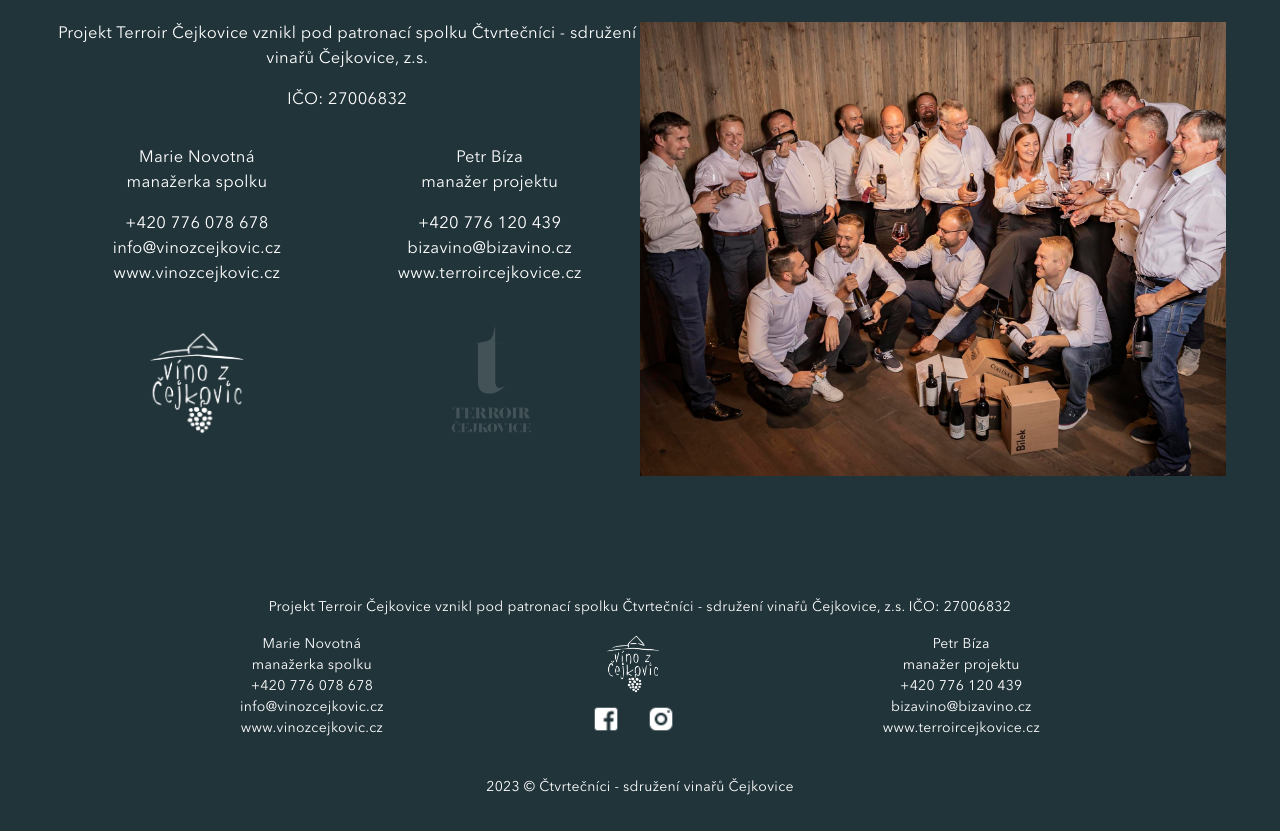
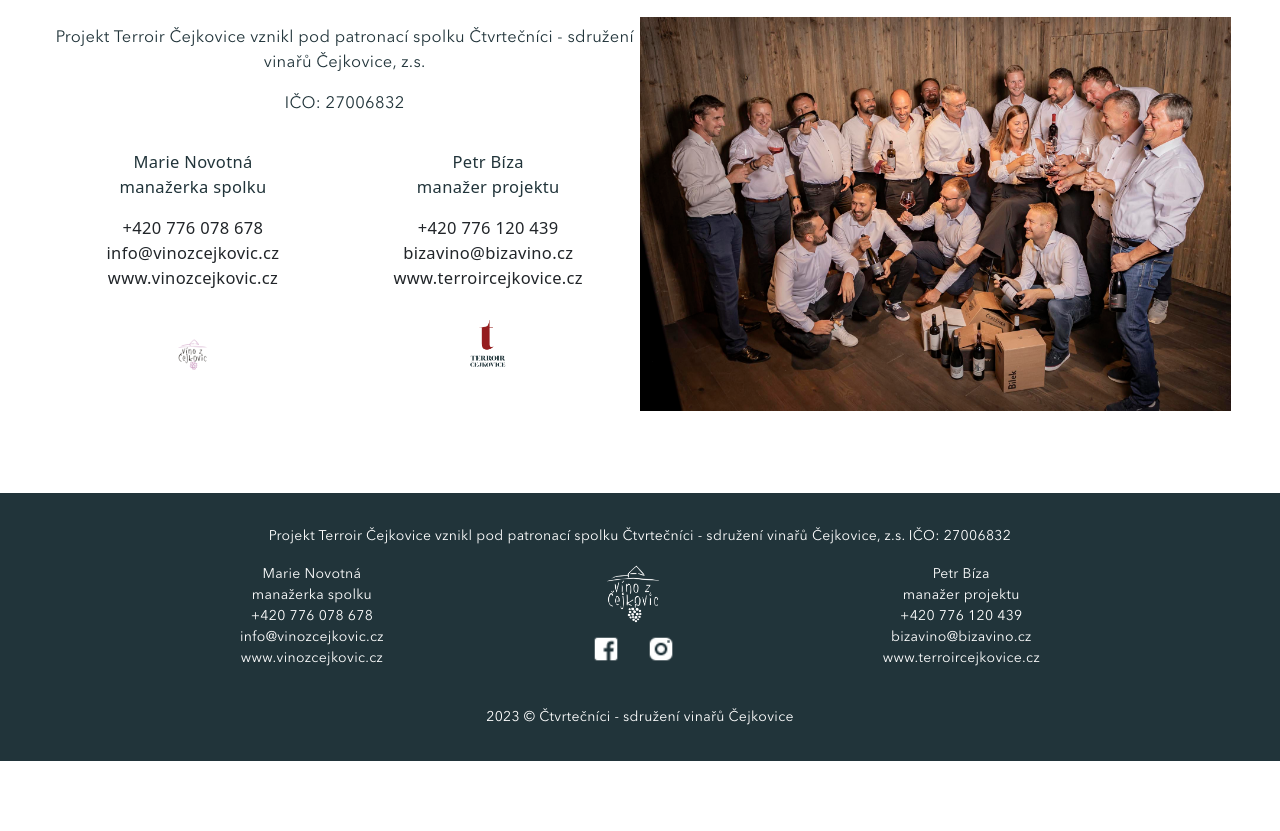
Before and after one commit to JanaMalecka/terroir, a React (Create React App) app: page /kontakt in a window 1280 px wide. Shown: the part 600-1431 px from the top of the page. After the commit the page ends 1361 px from the top, so only its background shows below. Built offline with nearby package versions, Linux system fonts and the light colour scheme.

Commit message:
contact page slightly changed

```diff
--- a/src/components/Footer/Footer.tsx
+++ b/src/components/Footer/Footer.tsx
@@ -2,7 +2,7 @@ import { FC } from 'react';
 
 const Footer: FC = (): JSX.Element => {
   return (
-    <footer className="container-footer">
+    <footer className="container-footer mt-5">
       <div className="footer-section">
         <div>
           <p className="mb-3">
--- a/src/pages/Contacts.tsx
+++ b/src/pages/Contacts.tsx
@@ -4,7 +4,6 @@ import photowinemakers from '../assets/images/spolecna.jpg';
 const Contacts: FC = (): JSX.Element => {
   return (
     <>
-      <section className="container--dark">
       <div className="container__content container-content--columns">
         <h1>KONTAKT</h1>
         <div className="contact-section">
@@ -33,7 +32,7 @@ const Contacts: FC = (): JSX.Element => {
                 <div className="mb-3 mt-3 d-flex flex-column">
                   <a
                     href="tel:+420776078678"
-                      className="link"
+                    className="link-dark"
                     aria-label="+ 420. 776. 078. 678."
                   >
                     +420 776 078 678
@@ -41,14 +40,14 @@ const Contacts: FC = (): JSX.Element => {
 
                   <a
                     href="mailto:info@vinozcejkovic.cz"
-                      className="link"
+                    className="link-dark"
                     aria-label="email info@vinozcejkovic.cz"
                   >
                     info@vinozcejkovic.cz
                   </a>
                   <a
                     href="https://www.vinozcejkovic.cz"
-                      className="link"
+                    className="link-dark"
                     target="_blank"
                     rel="noreferrer"
                     aria-label="Přejít na webové stránky vinozcejkovic.cz"
@@ -74,7 +73,7 @@ const Contacts: FC = (): JSX.Element => {
                   <div className="mt-3">
                     <a
                       href="tel:+420776120439"
-                        className="link"
+                      className="link-dark"
                       aria-label="+ 420. 776. 120. 439."
                     >
                       +420 776 120 439
@@ -83,7 +82,7 @@ const Contacts: FC = (): JSX.Element => {
                   <div>
                     <a
                       href="mailto:bizavino@bizavino.cz"
-                        className="link"
+                      className="link-dark"
                       aria-label="email bizavino@bizavino.cz"
                     >
                       bizavino@bizavino.cz
@@ -92,7 +91,7 @@ const Contacts: FC = (): JSX.Element => {
                   <div>
                     <a
                       href="https://www.vinozcejkovic.cz"
-                        className="link"
+                      className="link-dark"
                       target="_blank"
                       rel="noreferrer"
                       aria-label="Přejít na webové stránky vinozcejkovic.cz"
@@ -115,7 +114,6 @@ const Contacts: FC = (): JSX.Element => {
           </div>
         </div>
       </div>
-      </section>
     </>
   );
 };
--- a/src/styles/components/contact.scss
+++ b/src/styles/components/contact.scss
@@ -11,7 +11,7 @@
 .contact-subsection {
   display: flex;
   flex-direction: column;
-  color: $white;
+  color: $blue-light;
 
   @media (min-width: 576px) {
     flex-direction: row;
@@ -59,29 +59,29 @@
 }
 .contact-logo-vino-z-cejkovic {
   display: flex;
-  background-image: url('../../assets/images/logo_vzc.png');
-  width: 100px;
+  background-image: url('../../assets/images/logo_vzc_color.png');
+  width: 150px;
   height: 160px;
   background-repeat: no-repeat;
   background-position: 50% 50%;
   margin: auto;
   background-size: contain;
-  @media (max-width: 767px) {
-    width: 80px;
-    height: 135px;
+  @media (min-width: 768px) {
+    width: 150px;
+    height: 95px;
   }
 }
 .contact-logo-terroir {
   display: flex;
-  background-image: url('../../assets/images/logo_terroir_contact.png');
-  width: 135px;
+  background-image: url('../../assets/images/logo-vertical2.png');
+  width: 75px;
   height: 190px;
   background-repeat: no-repeat;
   background-position: 50% 50%;
   background-size: contain;
   margin: auto;
-  @media (max-width: 767px) {
-    width: 100px;
-    height: 145px;
+  @media (min-width: 768px) {
+    width: 50px;
+    height: 110px;
   }
 }
```
Lines whose indentation alone changed are shown as unchanged.
